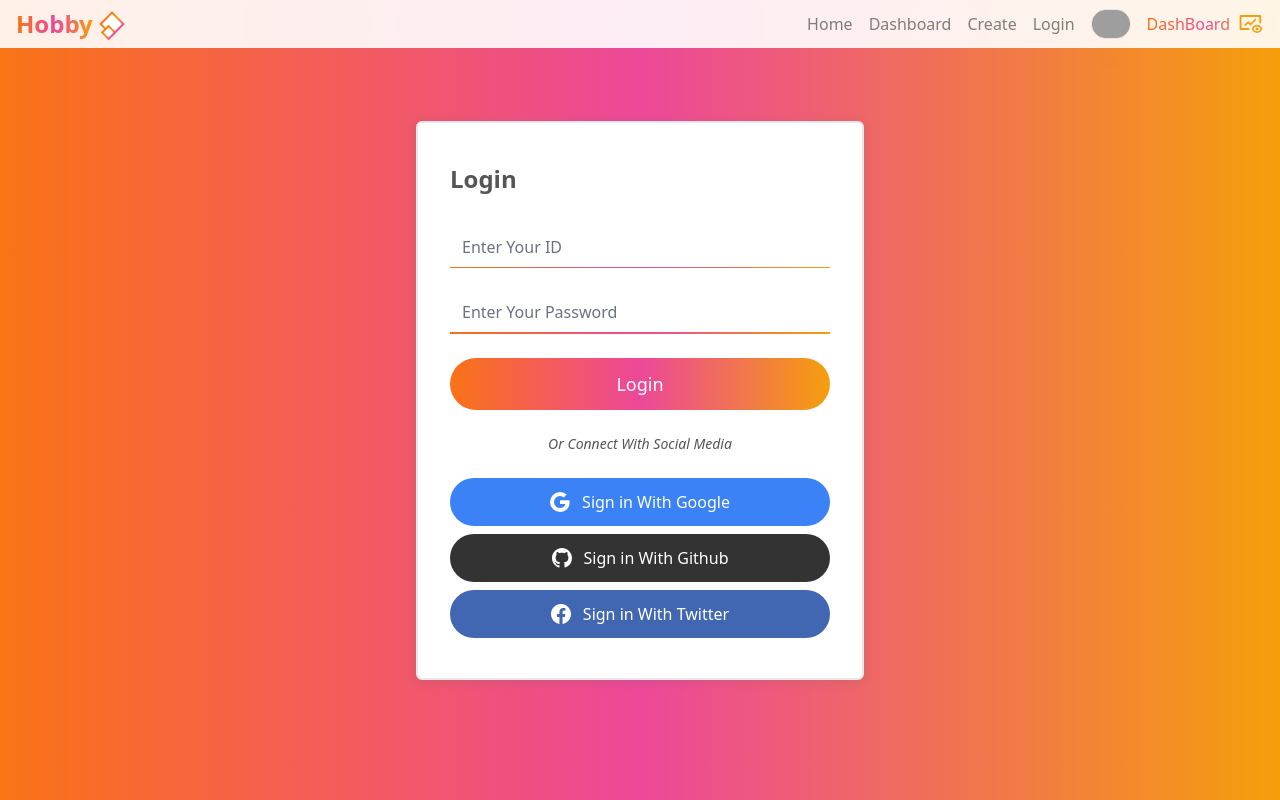
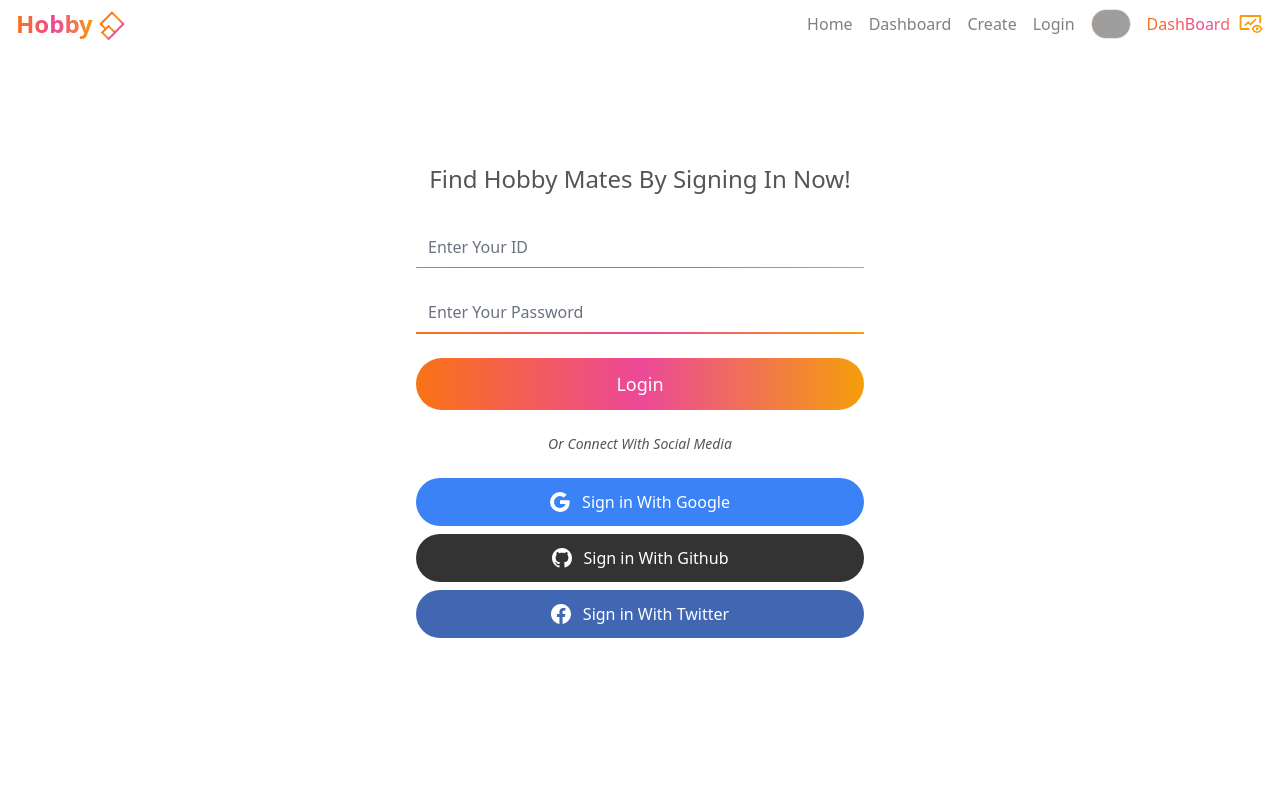
Before and after one commit to created201/hobbysquare, a Next.js app: page /login in a window 1280 px wide. Shown: the top 800 px of the page. Built offline with nearby package versions, Linux system fonts and the light colour scheme; no server answers; grey boxes are pictures that could not be loaded.

Commit message:
fixed: ui fix login page

```diff
--- a/pages/login.js
+++ b/pages/login.js
@@ -9,11 +9,13 @@ const PrimaryLayout = dynamic(() => import("@/(general)/layouts/PrimaryLayout"))
 const LoginPage = () => {
     return (
         // LoginPage Content
-        <div className="h-screen flex flex-col justify-center items-center w-full bg-gradient-to-r from-orange-500 via-pink-500 to-amber-500">
+        <div className="h-screen flex flex-col justify-center items-center w-full bg-theme-white">
             <section className="px-8 2xl:px-0 max-w-cutoff mx-auto w-full">
                 {/*box-shadow: rgba(99, 99, 99, 0.2) 0px 2px 8px 0px; */}
-                <div className="flex flex-col border-solid border-2 rounded-md h-full max-h-md w-full max-w-md mx-auto px-8 py-10 bg-theme-white gap-y-6 shadow-[0_2px_8px_0_rgba(99,99,99,0.2)]">
-                    <h4 className="font-bold text-2xl mb-2">Login</h4>
+                <div className="flex flex-col h-full max-h-md w-full max-w-md mx-auto bg-theme-white gap-y-6">
+                    <h4 className="font-medium text-center text-lg lg:text-2xl mb-2">
+                        Find Hobby Mates By Signing In Now!
+                    </h4>
                     <div>
                         <input
                             type="text"
```
